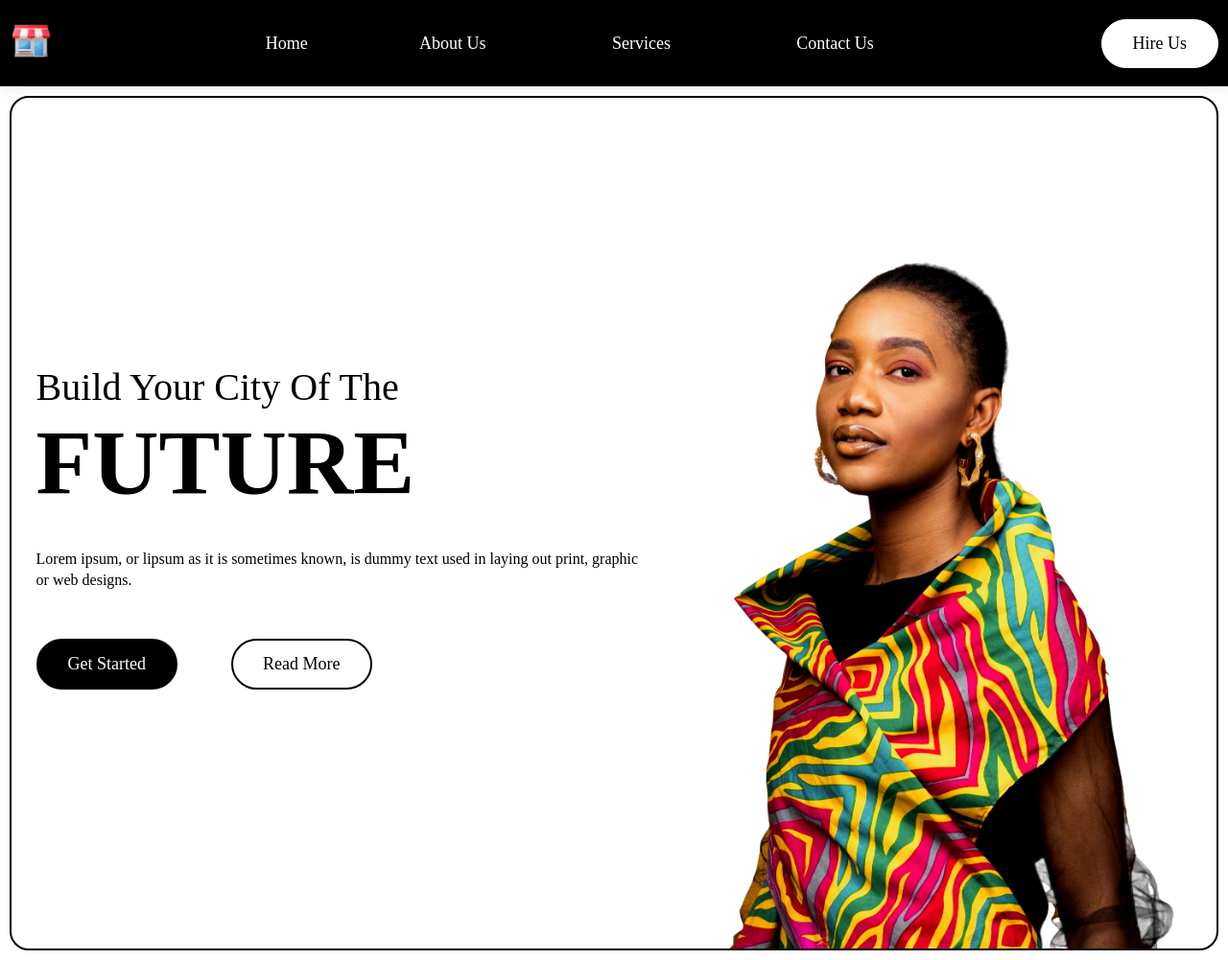
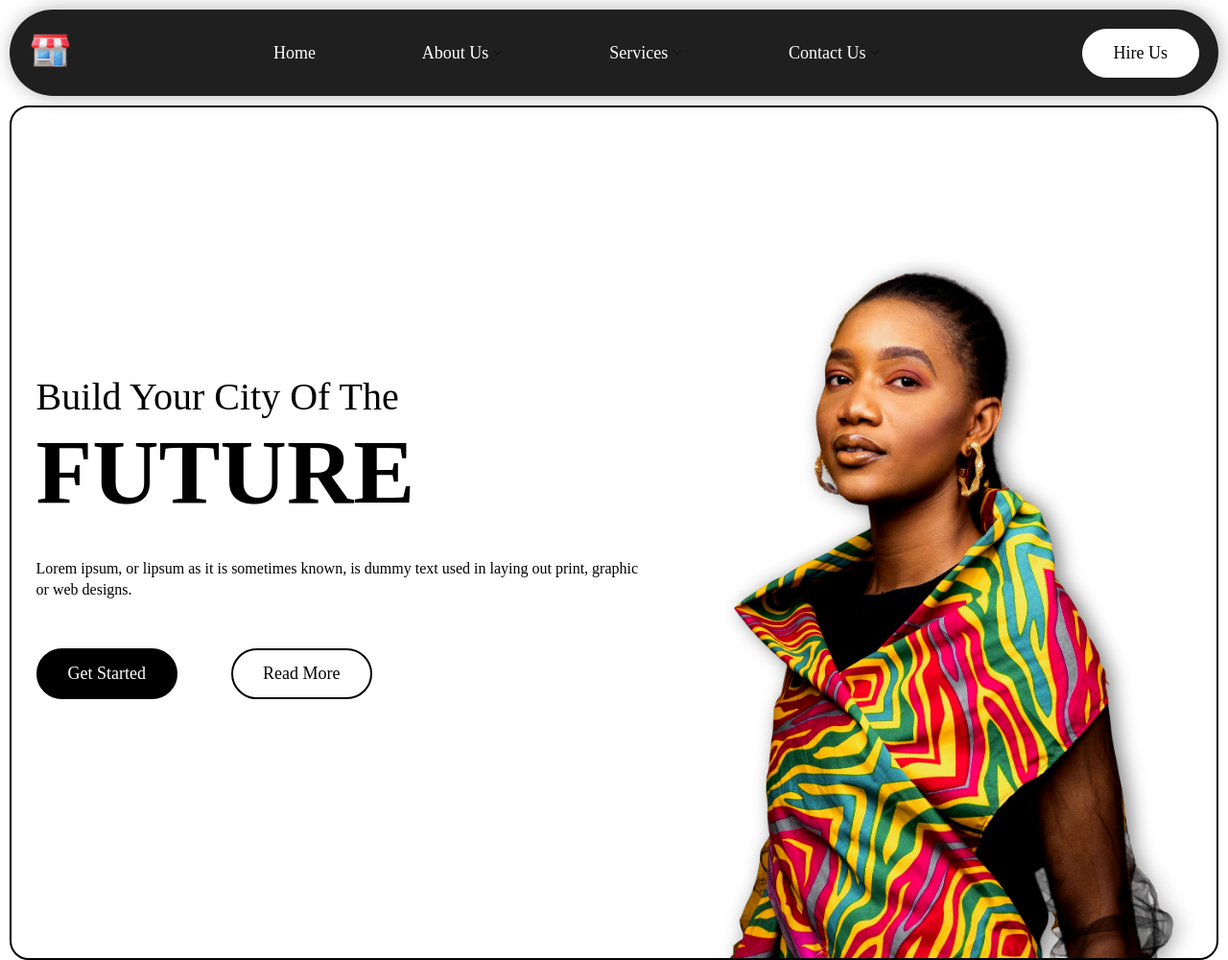
Before and after one commit to Adekoye-Adewale/Responsive-NavBar-With-Dropdowns, a plain HTML site: page index.html in a window 1280 px wide. Shown: the top 1001 px of the page at 96% size. Drawn offline with Linux system fonts and the light colour scheme.

Commit message:
fixed bugs

```diff
--- a/section1.css
+++ b/section1.css
@@ -20,6 +20,7 @@
 
 .hero-img picture img {
     width: 100%;
+    filter: drop-shadow(6px 2px 10px rgba(0, 0, 0, 0.5));
     display: flex;
     align-self: baseline;
 }
--- a/section2.css
+++ b/section2.css
@@ -9,7 +9,7 @@
 .two .left, .two .right {
     border-radius: 20px;
     border: solid 2px #000000;
-    padding: 2% 2% 0px;
+    padding: 2% 2%;
 }
 
 @media screen and (max-width: 765px) {
--- a/stylesheet.css
+++ b/stylesheet.css
@@ -10,14 +10,18 @@ body {
 
 header {
     position: sticky;
-    top: 0;
+    top: 10px;
     display: flex;
     align-items: center;
     justify-content: space-between;
-    padding: 10px;
-    background-color: #000000;
+    padding: 10px 20px 10px;
+    margin: 10px 10px 0px;
+    background-color: #000000e0;
+    backdrop-filter: blur(5px);
+    border-radius: 100px;
     min-height: 70px;
-    box-shadow: 2px 0px 20px #0000001a;
+    box-shadow: 2px 0px 20px #00000050;
+    z-index: 10;
 }
 
 @media screen and (max-width: 765px) {
@@ -82,7 +86,9 @@ nav {
     width: 140px;
     min-height: 80px;
     box-shadow: 0px 0px 20px #0000001a;
-    background-color: #000000;
+    background-color: #000000b6;
+    backdrop-filter: blur(5px);
+    border: solid 1px #222222;
     border-radius: 6px;
     transition: opacity 50ms ease-in-out 10ms;
 }
@@ -327,7 +333,6 @@ nav {
 .one, .two, .three, .four, .five {
     display: block;
     max-width: 1330px;
-    min-height: 500px;
     margin: auto;
 }
 
```
